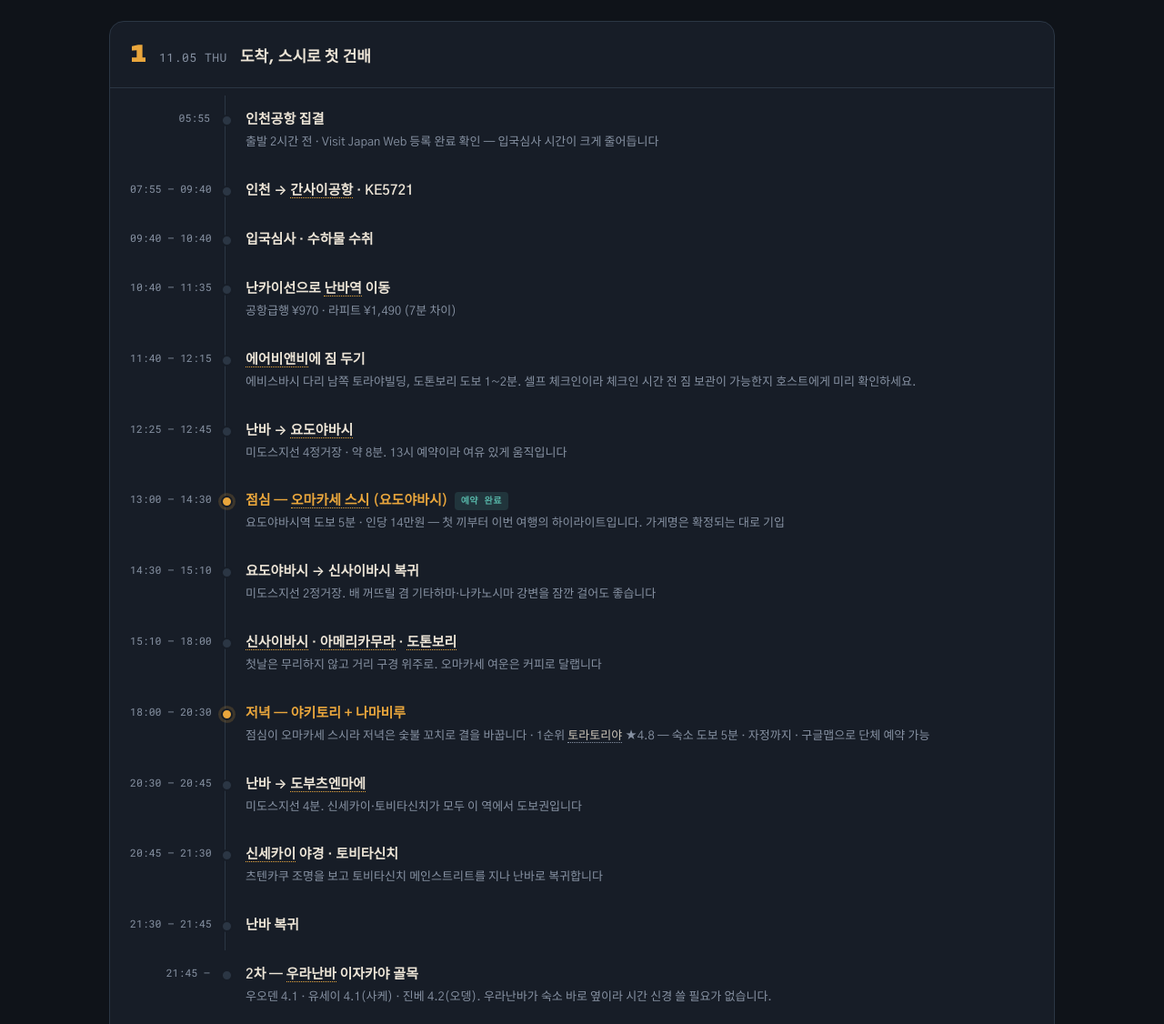
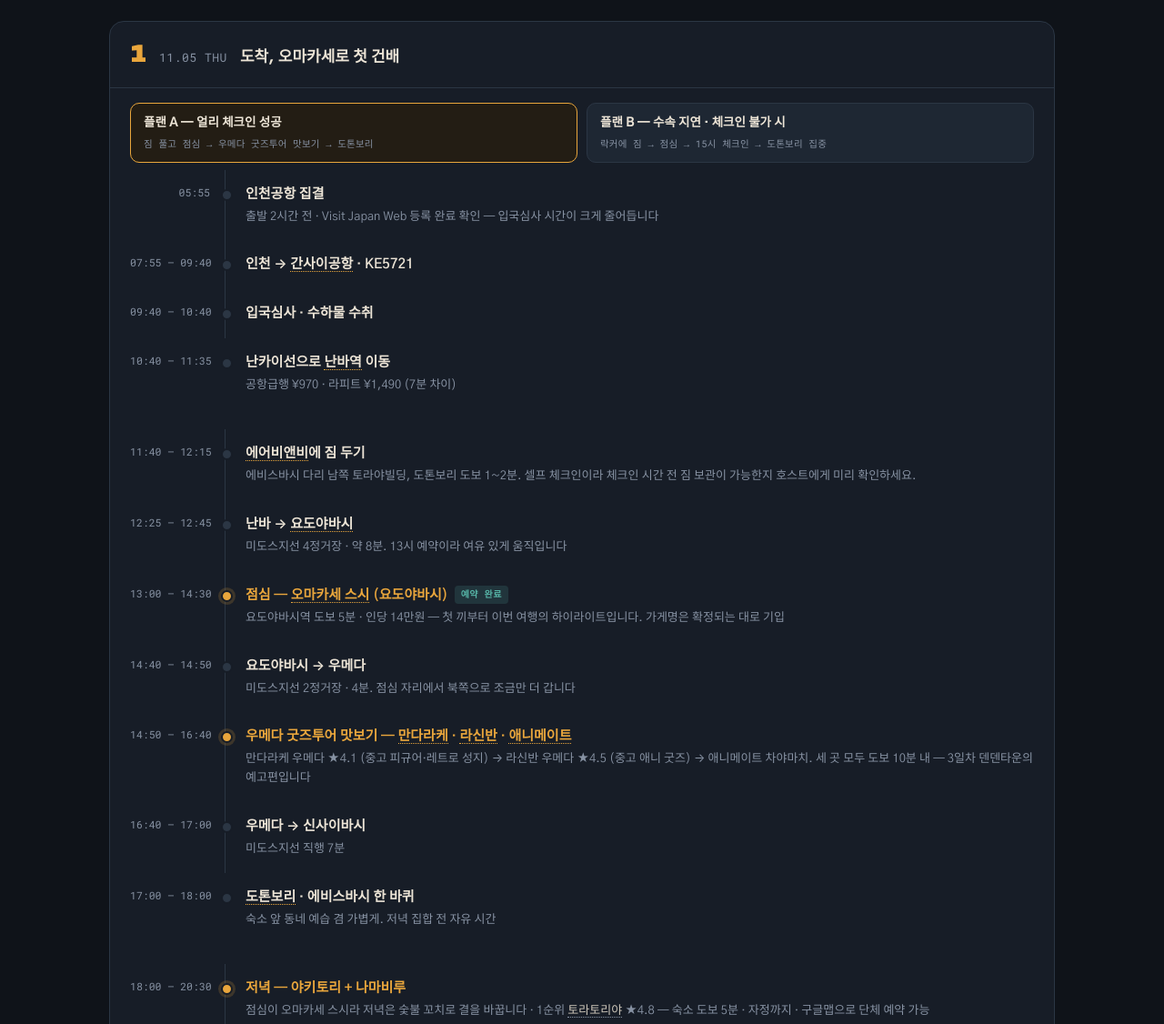
Before and after one commit to Prodo-Jay/Osaka-trip, a plain HTML site: page index.html in a window 1280 px wide. Shown: the part 1742-2868 px from the top of the page at 91% size. Drawn offline with Linux system fonts and the light colour scheme.

Commit message:
Add files via upload

```diff
--- a/index.html
+++ b/index.html
@@ -120,6 +120,12 @@ body{
 
 .branch{display:none}
 .branch.on{display:block}
+.miniopts{display:flex;gap:10px;margin:16px 22px 0;flex-wrap:wrap}
+.mopt{flex:1;min-width:220px;background:var(--panel2);border:1.5px solid var(--line);border-radius:10px;padding:11px 14px;cursor:pointer;color:inherit;font:inherit;text-align:left;transition:border-color .2s,background .2s}
+.mopt:hover{border-color:#3E4A5C}
+.mopt[aria-pressed="true"]{border-color:var(--beer);background:#231D14}
+.mopt .mo1{font-weight:800;font-size:13.5px}
+.mopt .mo2{font-family:'Roboto Mono',monospace;font-size:10.5px;color:var(--mute);margin-top:3px;letter-spacing:.02em}
 .banner{margin:4px 22px 18px;padding:13px 16px;border-radius:10px;font-size:13px;border:1px solid;line-height:1.55}
 .banner.flush{margin:16px 0 0}
 .banner.good{background:rgba(87,182,168,.08);border-color:rgba(87,182,168,.32);color:#B9E3DC}
@@ -246,6 +252,7 @@ body{
   .row .c{padding:2px 0 14px;border-left:none}
   .row .c:before{display:none}
   .banner,.rides{margin-left:20px;margin-right:20px}
+  .miniopts{margin:14px 20px 0}
   .banner.flush{margin-left:0;margin-right:0}
   .meals{padding:6px 20px 18px}
   .meal{grid-template-columns:56px 1fr}
@@ -362,19 +369,48 @@ body{
     <div class="day">
       <div class="dayhead">
         <span class="dayno">1</span><span class="daydate">11.05 THU</span>
-        <span class="daytitle">도착, 스시로 첫 건배</span>
+        <span class="daytitle">도착, 오마카세로 첫 건배</span>
+      </div>
+      <div class="miniopts">
+        <button class="mopt" id="btnD1A" aria-pressed="true" onclick="pickD1('A')">
+          <div class="mo1">플랜 A — 얼리 체크인 성공</div>
+          <div class="mo2">짐 풀고 점심 → 우메다 굿즈투어 맛보기 → 도톤보리</div>
+        </button>
+        <button class="mopt" id="btnD1B" aria-pressed="false" onclick="pickD1('B')">
+          <div class="mo1">플랜 B — 수속 지연 · 체크인 불가 시</div>
+          <div class="mo2">락커에 짐 → 점심 → 15시 체크인 → 도톤보리 집중</div>
+        </button>
       </div>
       <div class="tl">
         <div class="row"><div class="t">05:55</div><div class="c"><div class="h">인천공항 집결</div><div class="d">출발 2시간 전 · Visit Japan Web 등록 완료 확인 — 입국심사 시간이 크게 줄어듭니다</div></div></div>
         <div class="row"><div class="t">07:55 – 09:40</div><div class="c"><div class="h">인천 → <a href="https://www.google.com/maps/search/?api=1&amp;query=Kansai+International+Airport" target="_blank" rel="noopener">간사이공항</a> · KE5721</div></div></div>
         <div class="row"><div class="t">09:40 – 10:40</div><div class="c"><div class="h">입국심사 · 수하물 수취</div></div></div>
         <div class="row"><div class="t">10:40 – 11:35</div><div class="c"><div class="h">난카이선으로 <a href="https://www.google.com/maps/search/?api=1&amp;query=Nankai+Namba+Station" target="_blank" rel="noopener">난바역</a> 이동</div><div class="d">공항급행 ¥970 · 라피트 ¥1,490 (7분 차이)</div></div></div>
-        <div class="row"><div class="t">11:40 – 12:15</div><div class="c"><div class="h" id="lodgeH">–</div><div class="d" id="lodgeD">–</div></div></div>
-        <div class="row"><div class="t">12:25 – 12:45</div><div class="c"><div class="h">난바 → <a href="https://www.google.com/maps/search/?api=1&amp;query=Yodoyabashi+Station" target="_blank" rel="noopener">요도야바시</a></div><div class="d">미도스지선 4정거장 · 약 8분. 13시 예약이라 여유 있게 움직입니다</div></div></div>
-        <div class="row key"><div class="t">13:00 – 14:30</div><div class="c"><div class="h">점심 — <a href="https://maps.app.goo.gl/9UBb9VU3gg96k2yj7" target="_blank" rel="noopener">오마카세 스시</a> (요도야바시)<span class="chip free">예약 완료</span></div><div class="d">요도야바시역 도보 5분 · 인당 14만원 — 첫 끼부터 이번 여행의 하이라이트입니다. 가게명은 확정되는 대로 기입</div></div></div>
-        <div class="row"><div class="t">14:30 – 15:10</div><div class="c"><div class="h">요도야바시 → 신사이바시 복귀</div><div class="d">미도스지선 2정거장. 배 꺼뜨릴 겸 기타하마·나카노시마 강변을 잠깐 걸어도 좋습니다</div></div></div>
+      </div>
 
-        <div class="row"><div class="t">15:10 – 18:00</div><div class="c"><div class="h"><a href="https://www.google.com/maps/search/?api=1&amp;query=Shinsaibashisuji+Shopping+Street" target="_blank" rel="noopener">신사이바시</a> · <a href="https://www.google.com/maps/search/?api=1&amp;query=Amerikamura+Osaka" target="_blank" rel="noopener">아메리카무라</a> · <a href="https://www.google.com/maps/search/?api=1&amp;query=Dotonbori" target="_blank" rel="noopener">도톤보리</a></div><div class="d">첫날은 무리하지 않고 거리 구경 위주로. 오마카세 여운은 커피로 달랩니다</div></div></div>
+      <div class="branch on" id="d1A">
+        <div class="tl" style="padding-top:0">
+          <div class="row"><div class="t">11:40 – 12:15</div><div class="c"><div class="h" id="lodgeH">–</div><div class="d" id="lodgeD">–</div></div></div>
+          <div class="row"><div class="t">12:25 – 12:45</div><div class="c"><div class="h">난바 → <a href="https://www.google.com/maps/search/?api=1&amp;query=Yodoyabashi+Station" target="_blank" rel="noopener">요도야바시</a></div><div class="d">미도스지선 4정거장 · 약 8분. 13시 예약이라 여유 있게 움직입니다</div></div></div>
+          <div class="row key"><div class="t">13:00 – 14:30</div><div class="c"><div class="h">점심 — <a href="https://maps.app.goo.gl/9UBb9VU3gg96k2yj7" target="_blank" rel="noopener">오마카세 스시</a> (요도야바시)<span class="chip free">예약 완료</span></div><div class="d">요도야바시역 도보 5분 · 인당 14만원 — 첫 끼부터 이번 여행의 하이라이트입니다. 가게명은 확정되는 대로 기입</div></div></div>
+          <div class="row"><div class="t">14:40 – 14:50</div><div class="c"><div class="h">요도야바시 → 우메다</div><div class="d">미도스지선 2정거장 · 4분. 점심 자리에서 북쪽으로 조금만 더 갑니다</div></div></div>
+          <div class="row key"><div class="t">14:50 – 16:40</div><div class="c"><div class="h">우메다 굿즈투어 맛보기 — <a href="https://www.google.com/maps/search/?api=1&amp;query=Mandarake+Umeda&amp;query_place_id=ChIJmxtDKuvmAGARwA6ydJZjHcc" target="_blank" rel="noopener">만다라케</a> · <a href="https://www.google.com/maps/search/?api=1&amp;query=Lashinbang+Osaka+Umeda&amp;query_place_id=ChIJG703ETDnAGARc5mbRlO9-Jo" target="_blank" rel="noopener">라신반</a> · <a href="https://www.google.com/maps/search/?api=1&amp;query=Animate+Umeda&amp;query_place_id=ChIJuwLzDpTmAGARlCzB_9LgCms" target="_blank" rel="noopener">애니메이트</a></div><div class="d">만다라케 우메다 ★4.1 (중고 피규어·레트로 성지) → 라신반 우메다 ★4.5 (중고 애니 굿즈) → 애니메이트 차야마치. 세 곳 모두 도보 10분 내 — 3일차 덴덴타운의 예고편입니다</div></div></div>
+          <div class="row"><div class="t">16:40 – 17:00</div><div class="c"><div class="h">우메다 → 신사이바시</div><div class="d">미도스지선 직행 7분</div></div></div>
+          <div class="row"><div class="t">17:00 – 18:00</div><div class="c"><div class="h"><a href="https://www.google.com/maps/search/?api=1&amp;query=Dotonbori" target="_blank" rel="noopener">도톤보리</a> · 에비스바시 한 바퀴</div><div class="d">숙소 앞 동네 예습 겸 가볍게. 저녁 집합 전 자유 시간</div></div></div>
+        </div>
+      </div>
+
+      <div class="branch" id="d1B">
+        <div class="tl" style="padding-top:0">
+          <div class="row warn"><div class="t">11:40 – 12:10</div><div class="c"><div class="h">난바역 코인락커에 캐리어 보관</div><div class="d">입국 수속이 밀렸거나 호스트가 얼리 체크인을 거절한 경우의 플랜입니다. 13시 예약이 우선이니 짐은 락커(대형 ¥700~1,000/개)에 두고 몸만 갑니다</div></div></div>
+          <div class="row"><div class="t">12:20 – 12:45</div><div class="c"><div class="h">난바 → <a href="https://www.google.com/maps/search/?api=1&amp;query=Yodoyabashi+Station" target="_blank" rel="noopener">요도야바시</a></div><div class="d">미도스지선 4정거장 · 약 8분. 13시 예약이라 여유 있게 움직입니다</div></div></div>
+          <div class="row key"><div class="t">13:00 – 14:30</div><div class="c"><div class="h">점심 — <a href="https://maps.app.goo.gl/9UBb9VU3gg96k2yj7" target="_blank" rel="noopener">오마카세 스시</a> (요도야바시)<span class="chip free">예약 완료</span></div><div class="d">요도야바시역 도보 5분 · 인당 14만원 — 첫 끼부터 이번 여행의 하이라이트입니다. 가게명은 확정되는 대로 기입</div></div></div>
+          <div class="row"><div class="t">14:40 – 15:20</div><div class="c"><div class="h">난바 복귀 → 짐 찾아 체크인</div><div class="d">표준 체크인 시간(15시 전후)에 맞습니다. 셀프 체크인이라 대기는 없습니다</div></div></div>
+          <div class="row"><div class="t">15:30 – 18:00</div><div class="c"><div class="h"><a href="https://www.google.com/maps/search/?api=1&amp;query=Shinsaibashisuji+Shopping+Street" target="_blank" rel="noopener">신사이바시</a> · <a href="https://www.google.com/maps/search/?api=1&amp;query=Amerikamura+Osaka" target="_blank" rel="noopener">아메리카무라</a> · <a href="https://www.google.com/maps/search/?api=1&amp;query=Dotonbori" target="_blank" rel="noopener">도톤보리</a></div><div class="d">2시간 반이면 충분합니다 — 신사이바시스지 아케이드(40분) → 아메무라 삼각공원·빈티지숍(40분) → 도톤보리 강변·글리코 사인(40분) → 호젠지요코초 골목(20분) 순서가 딱 맞고, 남으면 돈키호테 관람차가 있습니다</div></div></div>
+        </div>
+      </div>
+
+      <div class="tl" style="padding-top:0">
         <div class="row key"><div class="t">18:00 – 20:30</div><div class="c"><div class="h">저녁 — 야키토리 + 나마비루</div><div class="d">점심이 오마카세 스시라 저녁은 숯불 꼬치로 결을 바꿉니다 · 1순위 <a href="https://www.google.com/maps/search/?api=1&amp;query=TORA+Tori-ya+Namba+Sennichimae&amp;query_place_id=ChIJ4xUpfcnnAGARvd-3XD30N4k" target="_blank" rel="noopener">토라토리야</a> ★4.8 — 숙소 도보 5분 · 자정까지 · 구글맵으로 단체 예약 가능</div></div></div>
         <div class="row"><div class="t">20:30 – 20:45</div><div class="c"><div class="h">난바 → <a href="https://www.google.com/maps/search/?api=1&amp;query=Dobutsuen-mae+Station" target="_blank" rel="noopener">도부츠엔마에</a></div><div class="d">미도스지선 4분. 신세카이·토비타신치가 모두 이 역에서 도보권입니다</div></div></div>
         <div class="row"><div class="t">20:45 – 21:30</div><div class="c"><div class="h"><a href="https://www.google.com/maps/search/?api=1&amp;query=Tsutenkaku&amp;query_place_id=ChIJ_0Lgd2DnAGARV0X03lbPy-U" target="_blank" rel="noopener">신세카이</a> 야경 · 토비타신치</div><div class="d">츠텐카쿠 조명을 보고 토비타신치 메인스트리트를 지나 난바로 복귀합니다</div></div></div>
@@ -655,7 +691,7 @@ body{
       </div>
       <div class="act hot">
         <div class="an">숙소 예약 — 에어비앤비 확정</div>
-        <div class="ad">난바 1초메 토라야빌딩 리스팅으로 <b>숙소는 확정</b> (침실 3 · 욕실 2.5). 예약을 진행하고 <b>경보기 유무</b>만 리스팅에서 확인하세요</div>
+        <div class="ad">난바 1초메 토라야빌딩 리스팅으로 <b>숙소는 확정</b> (침실 3 · 욕실 2.5). 예약을 진행하고 <b>경보기 유무</b>를 확인한 뒤, 호스트에게 <b>얼리 체크인·짐 보관 가능 여부</b>를 물어보세요 — 1일차 플랜 A/B가 여기서 갈립니다</div>
       </div>
       <div class="act hot">
         <div class="an">USJ 라이드 선정</div>
@@ -774,7 +810,7 @@ var D2_NO = [
 ];
 
 var D1 = 134800, D3_FIX = 29100 + 33950 + 9400 + 7800;
-var curF = 'A', curU = '1', curL = 'A';
+var curF = 'A', curU = '1', curL = 'A', curD1 = 'A';
 
 function won(n){ return n.toLocaleString('ko-KR'); }
 function set(id, v){ document.getElementById(id).textContent = v; }
@@ -783,6 +819,7 @@ function html(id, v){ document.getElementById(id).innerHTML = v; }
 function pickF(k){ curF = k; render(); }
 function pickU(k){ curU = k; render(); }
 function pickL(k){ curL = k; render(); }
+function pickD1(k){ curD1 = k; render(); }
 
 function render(){
   var f = F[curF], u = U[curU], l = L[curL];
@@ -799,6 +836,10 @@ function render(){
 
   document.getElementById('d3A').className = 'branch' + (curF === 'A' ? ' on' : '');
   document.getElementById('d3B').className = 'branch' + (curF === 'B' ? ' on' : '');
+  document.getElementById('btnD1A').setAttribute('aria-pressed', curD1 === 'A');
+  document.getElementById('btnD1B').setAttribute('aria-pressed', curD1 === 'B');
+  document.getElementById('d1A').className = 'branch' + (curD1 === 'A' ? ' on' : '');
+  document.getElementById('d1B').className = 'branch' + (curD1 === 'B' ? ' on' : '');
   document.getElementById('d2Onsen').className = 'branch' + (u.onsen ? ' on' : '');
   document.getElementById('d2NoOnsen').className = 'branch' + (u.onsen ? '' : ' on');
 
```
